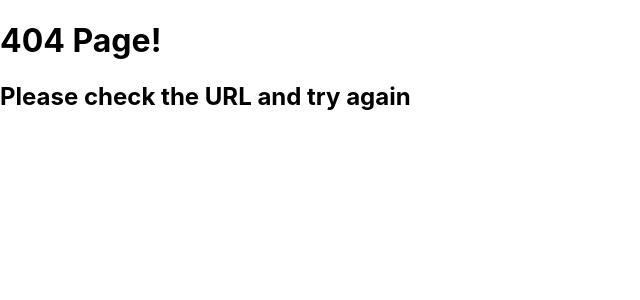
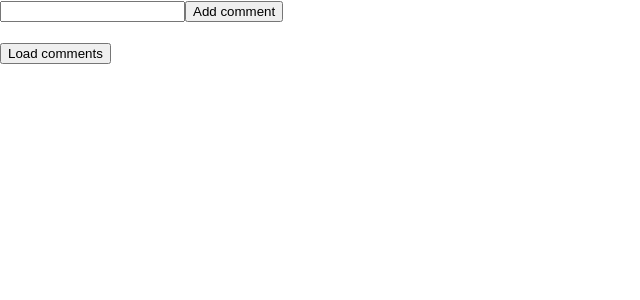
Before and after one commit to Ut1998/next-project, a Next.js app: page /comments in a window 1280 px wide. Before the commit this address had no page. Shown: the top 300 px of the page, without its empty margins (0-640 px from the left). Built offline with nearby package versions, Linux system fonts and the light colour scheme.

Commit message:
get api request

```diff
--- /dev/null
+++ b/data/comments.js
@@ -0,0 +1,18 @@
+export const comments = [
+  {
+    id: 1,
+    text: "This is the first comment",
+  },
+  {
+    id: 2,
+    text: "This is the second comment",
+  },
+  {
+    id: 3,
+    text: "This is the third comment",
+  },
+  {
+    id: 4,
+    text: "This is the fourth comment",
+  },
+];
--- /dev/null
+++ b/pages/api/blog/index.js
@@ -0,0 +1,5 @@
+// Next.js API route support: https://nextjs.org/docs/api-routes/introduction
+
+export default function handler(req, res) {
+  res.status(200).json({ name: "Blog API route" });
+}
--- /dev/null
+++ b/pages/api/blog/section.js
@@ -0,0 +1,5 @@
+// Next.js API route support: https://nextjs.org/docs/api-routes/introduction
+
+export default function handler(req, res) {
+  res.status(200).json({ name: "Section of Blog API route" });
+}
--- /dev/null
+++ b/pages/api/comments/index.js
@@ -0,0 +1,15 @@
+import { comments } from "../../../data/comments";
+
+export default function handler(req, res) {
+  if (req.method === "GET") {
+    res.status(200).json(comments);
+  } else if (req.method === "POST") {
+    const comment = req.body.inputComment;
+    const newComment = {
+      id: Date.now(),
+      text: comment,
+    };
+    comments.push(newComment);
+    res.status(201).json(newComment);
+  }
+}
--- /dev/null
+++ b/pages/api/dashboard.js
@@ -0,0 +1,5 @@
+// Next.js API route support: https://nextjs.org/docs/api-routes/introduction
+
+export default function handler(req, res) {
+  res.status(200).json({ dashboard: "Dashboar API routes" });
+}
--- /dev/null
+++ b/pages/comments/index.js
@@ -0,0 +1,49 @@
+import { useState } from "react";
+
+const CommentsPage = () => {
+  const [comments, setComments] = useState([]);
+  const [inputComment, setInputComment] = useState("");
+
+  const fetchComments = async () => {
+    const response = await fetch("/api/comments");
+    const data = await response.json();
+    setComments(data);
+  };
+
+  const handleChange = (event) => {
+    setInputComment(event.target.value);
+  };
+
+  const addComment = async () => {
+    const response = await fetch("/api/comments", {
+      method: "POST",
+      body: JSON.stringify({ inputComment }),
+      headers: {
+        "Content-Type": "application/json",
+      },
+    });
+    const data = await response.json();
+    console.log(data);
+  };
+
+  return (
+    <>
+      <input type="text" onChange={handleChange} value={inputComment} />
+      <button onClick={addComment}>Add comment</button>
+      <br />
+      <br />
+      <button onClick={fetchComments}>Load comments</button>
+      {comments.map((comment) => {
+        return (
+          <ul key={comment.id}>
+            <li>
+              {comment.id} {comment.text}
+            </li>
+          </ul>
+        );
+      })}
+    </>
+  );
+};
+
+export default CommentsPage;
```
Also changed, not shown: pages/api/index.js (renamed from pages/api/hello.js).
